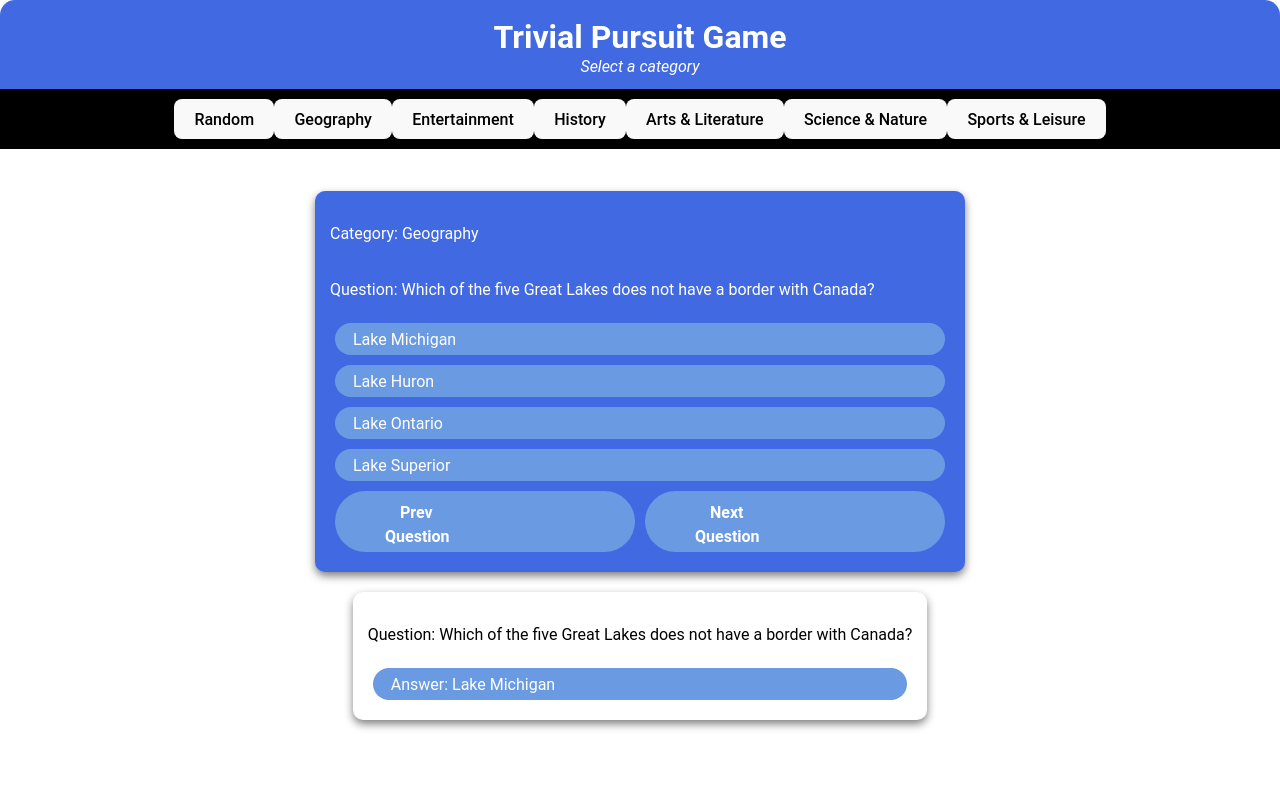
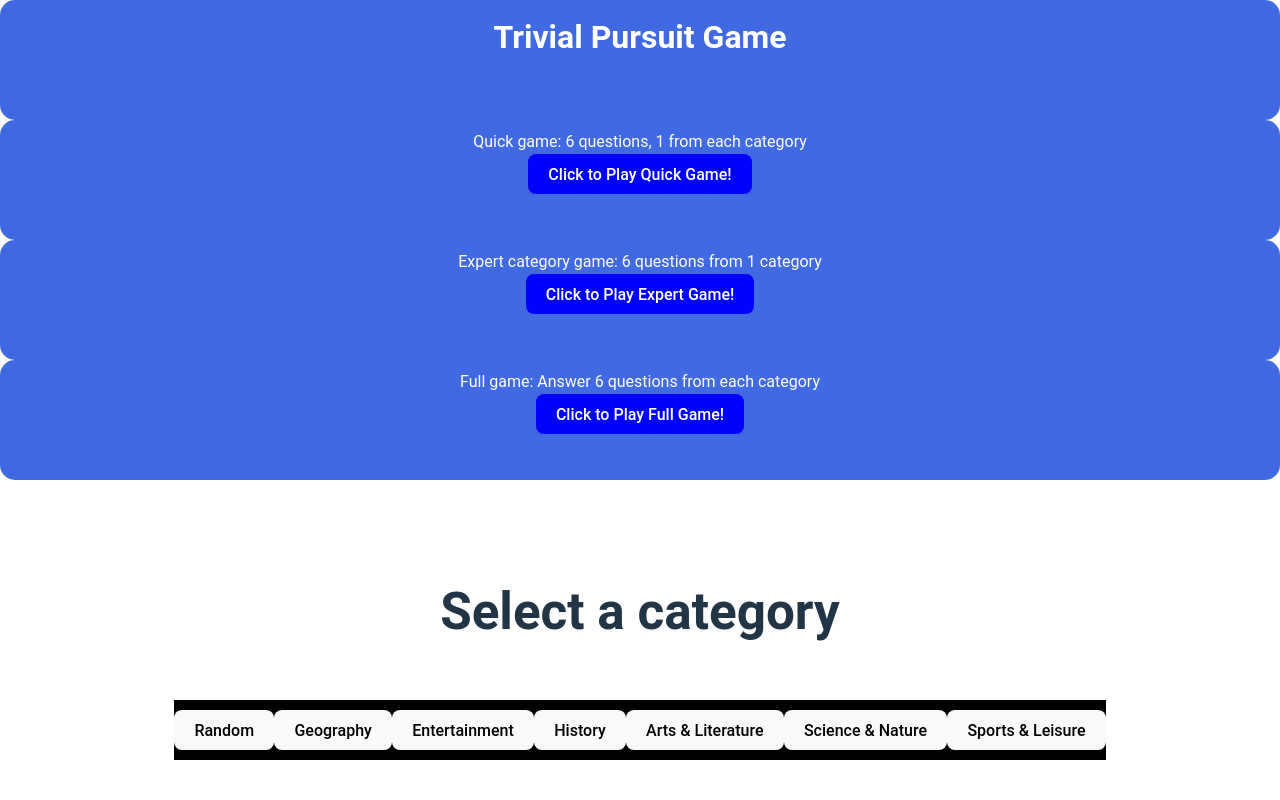
Before and after one commit to mbriese/JSTriviaApp, a React (Vite) app in the folder jsTriviaGameApp/: page / in a window 1280 px wide. Shown: the top 800 px of the page. Built offline with nearby package versions, Linux system fonts and the light colour scheme.

Commit message:
fixed a question typo

```diff
--- a/jsTriviaGameApp/src/App.css
+++ b/jsTriviaGameApp/src/App.css
@@ -31,8 +31,17 @@
 }
 
 .main-nav p {
-  margin: 0 0 10px;
+  margin: 0 auto;
   font-style: italic;
+  height: 200px;
+}
+
+.main-nav-button {
+  background-color: blue;
+  display: flex;
+  align-items: center;
+  color: white;
+  margin: 0 auto;
 }
 
 /* Category navigation styles */
@@ -71,6 +80,7 @@
 .cardsContainer {
   display: flex;
   flex-wrap: wrap; /* Allows items to wrap to the next line */
+  width: auto;
   gap: 20px; /* Adjust the space between cards */
   row-gap: 20px;
   padding: 20px; /* Padding around the entire grid */
@@ -119,12 +129,8 @@
 }
 
 .category-button {
-  float: left;
   width: 50px;
-  padding-top: 10px;
-  padding-right: 200px;
-  padding-left: 50px;
-  padding-bottom: 3px;
+  padding: 10px 200px 3px 50px;
   margin: 5px 5px;
   text-indent: 15px;
   color: white;
--- a/jsTriviaGameApp/src/App.jsx
+++ b/jsTriviaGameApp/src/App.jsx
@@ -12,7 +12,7 @@
         answer1: 'Lake Michigan', answer2: 'Lake Huron', answer3: 'Lake Ontario', answer4: 'Lake Superior', answer5: 'Lake Michigan',
         },
     {category: 'Entertainment', question: 'Which self-proclaimed best friend of Nicole Brown Simpson wrote her posthumous ' +
-            'tell-all and appeared on the The Read Housewives of Beverly Hills?', answer1: 'Faye Resnick',
+            'tell-all and appeared on the The Real Housewives of Beverly Hills?', answer1: 'Faye Resnick',
         answer2: 'Jane Doe', answer3: 'Barbara Walters', answer4: 'Rosa Parks', answer5: 'Faye Resnick'},
     {category: 'History', question: 'What was Martin Luther King, Jrs birth name?', answer1: 'Martin King, Jr',
         answer2: 'Marty King', answer3: 'Luther King', answer4: 'King Junior', answer5: 'Martin King, Jr'},
@@ -109,8 +109,12 @@
 
 ];
 
+
 function App() {
     const [filteredTriviaQuestions, setFilteredTriviaQuestions] = useState(triviaQuestions)
+
+
+
     const handleClick=(category)=> {
       console.log(category)
       // filter all questions by category
@@ -127,15 +131,42 @@
       <>
           <div className="main-nav">
               <h1>Trivial Pursuit Game</h1>
-          <p>Select a category</p>
+          </div>
+          <div className='container-lg'>
+              <div className='main-nav p-5'>Quick game: 6 questions, 1 from each category
+                  <button onClick={
+                      handleClick
+                  }
+                      className='main-nav-button'>
+                      Click to Play Quick Game!
+                  </button>
+              </div>
+              <div className='main-nav p-5'>Expert category game: 6 questions from 1 category
+                  <button
+                      className='main-nav-button'>
+                      Click to Play Expert Game!
+                  </button>
+              </div>
+              <div className='main-nav p-5'>Full game: Answer 6 questions from each category
+                  <button
+                      className='main-nav-button'>
+                      Click to Play Full Game!
+                  </button>
+              </div>
+          </div>
+
+          <div className="cardsContainer cards">
+              <h1>Select a category</h1>
+
               <div className='category-nav'>
-              {categories.map((category)=>{
+                  {categories.map((category) => {
                       return (
                           <button
                               key={category}
                               onClick={
-                            ()=>{
-                              handleClick(category)}
+                                  () => {
+                                      handleClick(category)
+                                  }
                               }
                           >{category}
                           </button>
@@ -143,11 +174,11 @@
                   })}
 
               </div>
-        <p>Rules: Answer 6 questions in a category to win a game</p>
+
           </div>
           <div className="content">
               {filteredTriviaQuestions.map(questions => {
-            return(
+                  return (
 
                       <QCard
                           key={questions.question}
```
Lines whose indentation alone changed are shown as unchanged.
